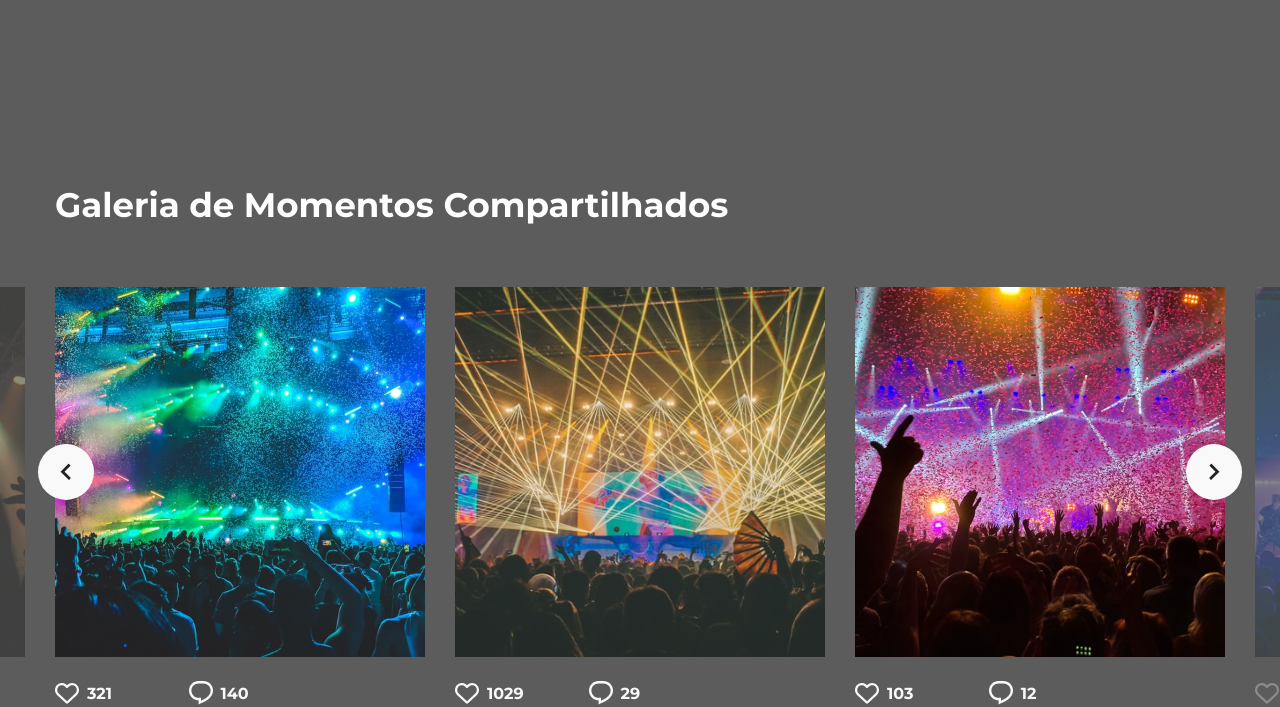
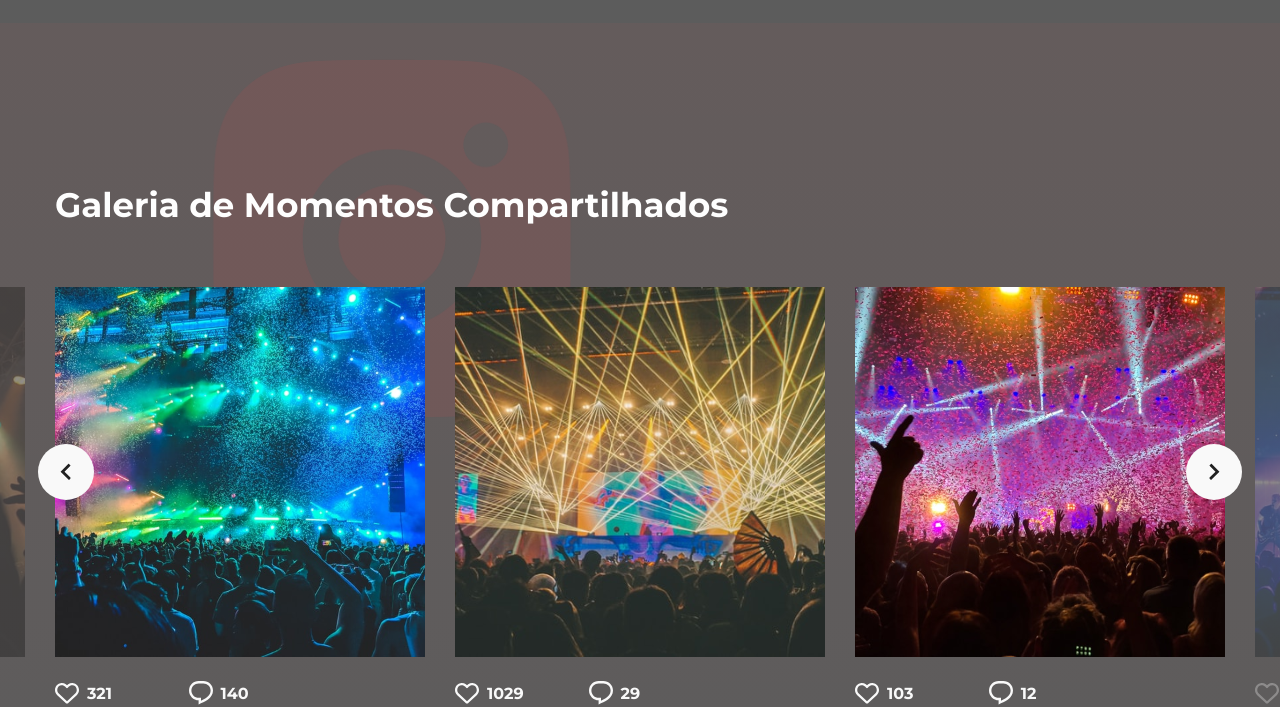
Before and after one commit to aleretamero/onebitmusic, a Next.js app: page / in a window 1280 px wide. Shown: the part 6105-6812 px from the top of the page. Built offline with nearby package versions, Linux system fonts and the light colour scheme.

Commit message:
background gallery

```diff
--- a/src/components/Gallery/styles.module.scss
+++ b/src/components/Gallery/styles.module.scss
@@ -1,7 +1,12 @@
 .container {
-  margin-top: 10rem;
+  padding-top: 10rem;
   padding-bottom: 1.94rem;
-  background-color: var(--gray-600);
+  background-image: linear-gradient(
+    180deg,
+    rgba(252, 82, 82, 0.05) 0%,
+    rgba(252, 82, 82, 0) 100%
+  );
+  background-repeat: no-repeat;
   display: flex;
   flex-direction: column;
   gap: 3.75rem;
@@ -9,6 +14,26 @@
   justify-content: center;
   overflow-x: hidden;
 
+  & h2 {
+    position: relative;
+    z-index: 0;
+
+    &::before {
+      content: '';
+      opacity: 0.1;
+      position: absolute;
+      top: -7.76rem;
+      left: 50%;
+      z-index: -10;
+      transform: translateX(-50%);
+      background-image: url('/images/Vector.png');
+      background-repeat: no-repeat;
+      background-size: cover;
+      width: 22.44794rem;
+      aspect-ratio: 1;
+    }
+  }
+
   & div:first-child {
     align-self: flex-start;
   }
```
Also changed, not shown: public/images/Vector.png (added).
